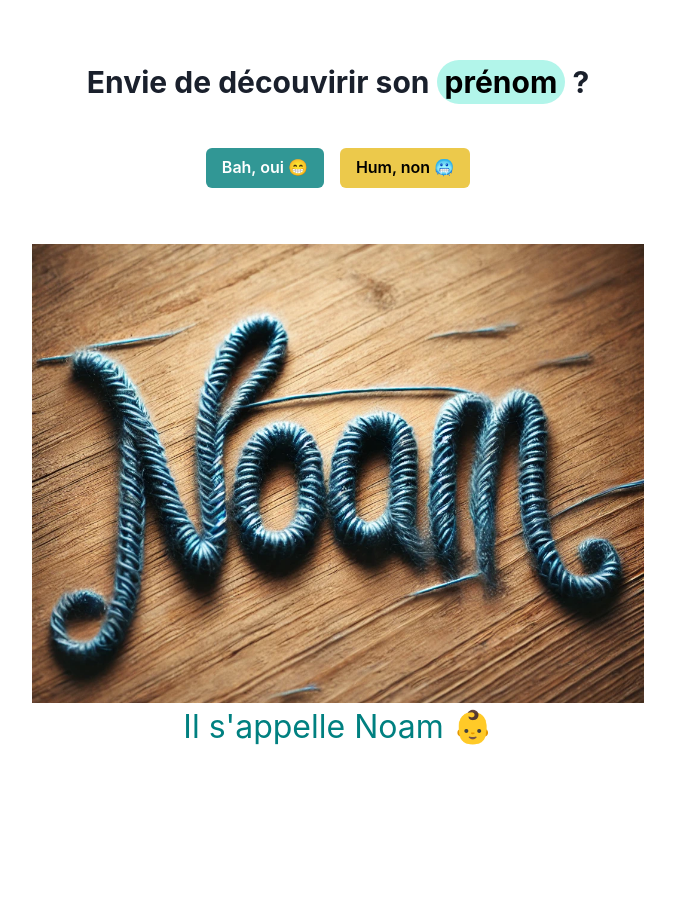
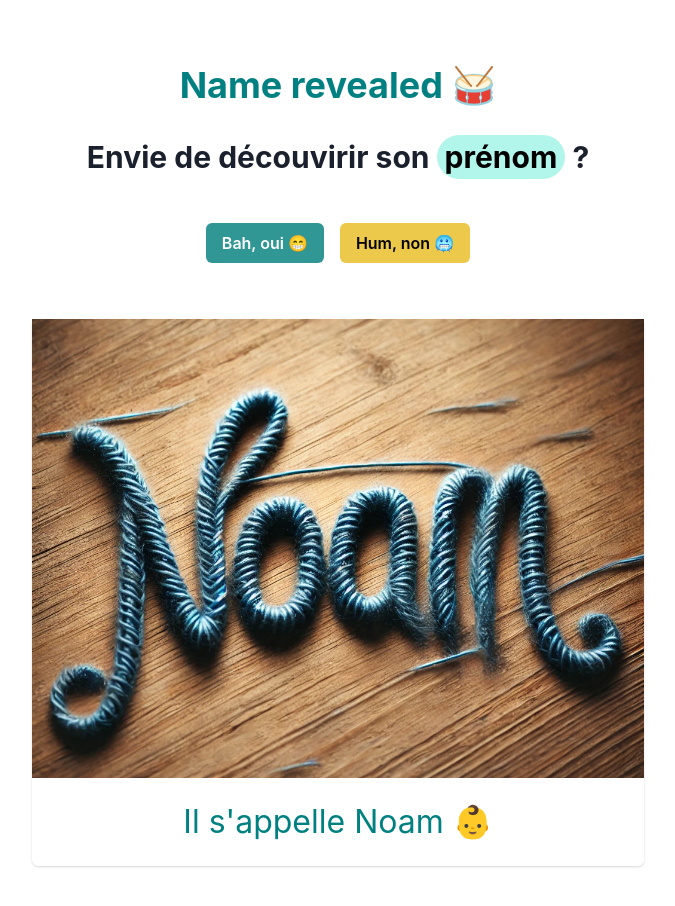
Before and after one commit to Sevan-K/name-revealed, a React (Create React App) app: page / in a window 1280 px wide. Both pictures are taken after a click on the button "Bah, oui 😁". Shown: the top 906 px of the page, without its empty margins (302-977 px from the left). Before the commit the page ends 800 px from the top, so only its background shows below. Built offline with nearby package versions, Linux system fonts and the light colour scheme.

Commit message:
add card and change favicon

```diff
--- a/public/index.html
+++ b/public/index.html
@@ -24,7 +24,7 @@
       work correctly both with client-side routing and a non-root public URL.
       Learn how to configure a non-root public URL by running `npm run build`.
     -->
-    <title>React App</title>
+    <title>Name Revealed 🥁</title>
   </head>
   <body>
     <noscript>You need to enable JavaScript to run this app.</noscript>
--- a/src/App.css
+++ b/src/App.css
@@ -7,11 +7,13 @@ main {
     flex-direction: column;
     align-items: center;
     justify-content: center;
-    padding-top: 4rem;
+    padding: 4rem 0;
+    text-align: center;
 }
 
 article {
     max-width: 612px;
     margin: auto;
     text-align: center;
+    padding-top: 2rem;
 }
--- a/src/App.js
+++ b/src/App.js
@@ -6,14 +6,17 @@ import {
     Stack,
     Box,
     Button,
-    ButtonGroup,
     Heading,
     Text,
     Highlight,
+    Card,
+    CardHeader,
+    CardFooter,
 } from '@chakra-ui/react';
-import nameImage from './name-revealed.webp';
 import { useState } from 'react';
 import { useMediaQuery } from '@chakra-ui/react';
+import nameImage from './name-revealed.webp';
+import diegoImage from './diego-yoyo.webp';
 
 function App() {
     const [showName, setShowName] = useState(false);
@@ -32,8 +35,12 @@ function App() {
     return (
         <ChakraProvider>
             <main>
+                <Heading as="h1" size="xl" color="teal">
+                    Name revealed 🥁
+                </Heading>
+
                 <article>
-                    <Heading as="h1" size="lg">
+                    <Heading as="h2" size="lg">
                         <Highlight
                             query="prénom"
                             styles={{
@@ -70,23 +77,36 @@ function App() {
                         </Stack>
                     </Box>
                     {showName && (
-                        <>
+                        <Card maxW="100%">
                             <AspectRatio maxW="100%" ratio={4 / 3}>
                                 <Image
                                     src={nameImage}
-                                    alt="naruto"
+                                    alt="Image of the name 'Noam' in cursive style, knitted with a fine Prussian blue thread on a wooden background"
                                     objectFit="cover"
                                 />
                             </AspectRatio>
+                            <CardFooter justify="center">
                                 <Text fontSize="2rem" color="teal">
                                     Il s'appelle Noam 👶
                                 </Text>
-                        </>
+                            </CardFooter>
+                        </Card>
                     )}
                     {displayNoMessage && (
+                        <Card maxW="100%">
+                            <CardHeader>
                                 <Text fontSize="2rem" color="teal">
                                     Peut être plus tard 😉
                                 </Text>
+                            </CardHeader>
+                            <AspectRatio maxW="100%" ratio={5 / 6}>
+                                <Image
+                                    src={diegoImage}
+                                    alt="Image of the famous cat Diego on a yoyo"
+                                    objectFit="cover"
+                                />
+                            </AspectRatio>
+                        </Card>
                     )}
                 </article>
             </main>
```
Also changed, not shown: src/diego-yoyo.webp (added), 6 other files (tests, documents, lock files or other folders). Lines whose indentation alone changed are shown as unchanged.
